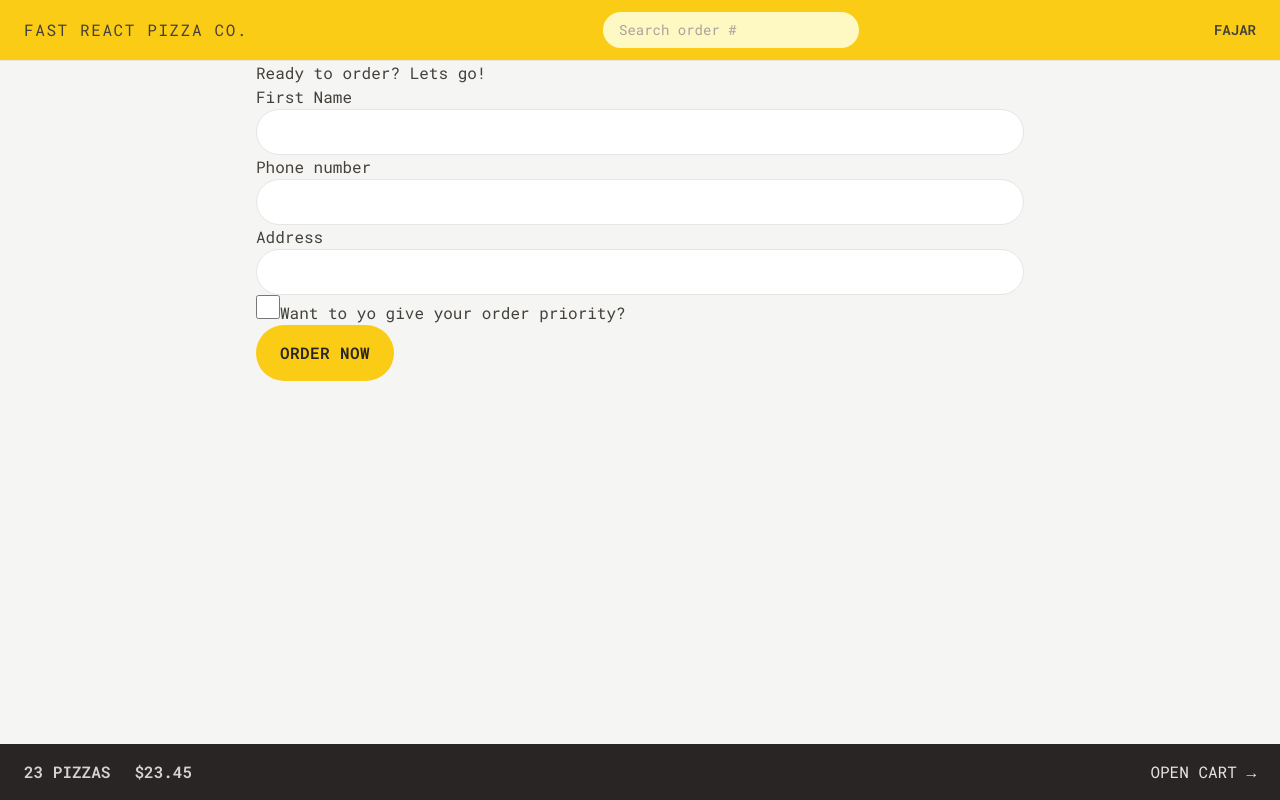
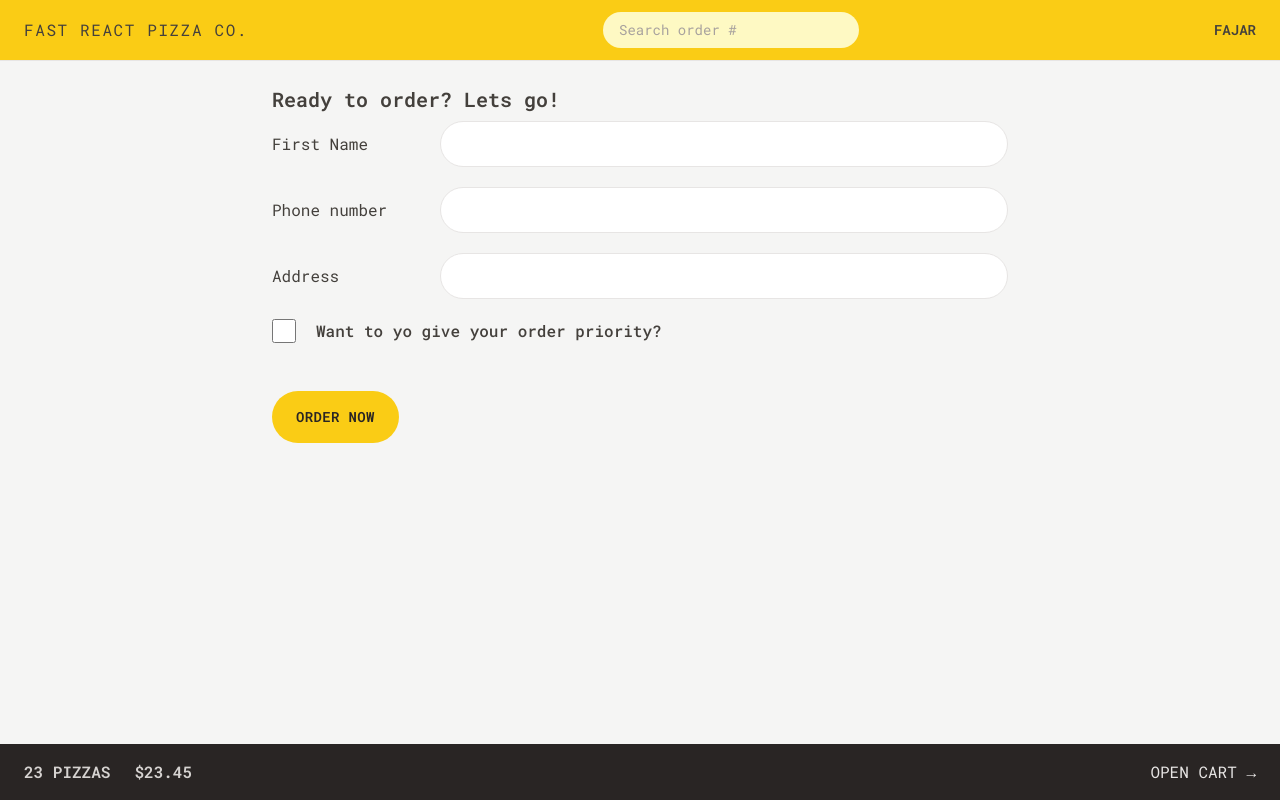
Before and after one commit to yurliansyahfajar/fast-react-pizza, a React (Vite) app: page /order/new in a window 1280 px wide. Built offline with nearby package versions, Linux system fonts and the light colour scheme.

Commit message:
styling cart

```diff
--- a/src/features/order/CreateOrder.jsx
+++ b/src/features/order/CreateOrder.jsx
@@ -43,31 +43,40 @@
   const cart = fakeCart;
   console.log(cart);
   return (
-    <div>
-      <h2>Ready to order? Lets go!</h2>
+    <div className="px-4 py-6">
+      <h2 className="mb-2 text-xl font-semibold">Ready to order? Lets go!</h2>
 
       <Form method="POST" action="/order/new">
-        <div>
-          <label>First Name</label>
-          <input className="input" type="text" name="customer" required />
+        <div className="mb-5 flex flex-col gap-2 sm:flex-row sm:items-center">
+          <label className="sm:basis-40">First Name</label>
+          <input className="input grow" type="text" name="customer" required />
         </div>
 
-        <div>
-          <label>Phone number</label>
-          <div>
-            <input className="input" type="tel" name="phone" required />
-            {formErrors?.phone && <p>{formErrors.phone}</p>}
+        <div className="mb-5 flex flex-col gap-2 sm:flex-row sm:items-center">
+          <label className="sm:basis-40">Phone number</label>
+          <div className="grow">
+            <input className="input w-full" type="tel" name="phone" required />
+            {formErrors?.phone && (
+              <p className="mt-2 rounded-md bg-red-100 p-2 text-xs text-red-700">
+                {formErrors.phone}
+              </p>
+            )}
           </div>
         </div>
 
-        <div>
-          <label>Address</label>
-          <div>
-            <input className="input" type="text" name="address" required />
+        <div className="mb-5 flex flex-col gap-2 sm:flex-row sm:items-center">
+          <label className="sm:basis-40">Address</label>
+          <div className="grow">
+            <input
+              className="input w-full"
+              type="text"
+              name="address"
+              required
+            />
           </div>
         </div>
 
-        <div>
+        <div className="mb-12 flex items-center gap-5">
           <input
             className="h-6 w-6 accent-yellow-400 focus:outline-none focus:ring focus:ring-yellow-400 focus:ring-offset-2"
             type="checkbox"
@@ -76,7 +85,9 @@
             // value={withPriority}
             // onChange={(e) => setWithPriority(e.target.checked)}
           />
-          <label htmlFor="priority">Want to yo give your order priority?</label>
+          <label className="font-medium" htmlFor="priority">
+            Want to yo give your order priority?
+          </label>
         </div>
 
         <input type="hidden" name="cart" value={JSON.stringify(cart)} />
--- a/src/index.css
+++ b/src/index.css
@@ -1,12 +1,10 @@
-
-
 @tailwind base;
 @tailwind components;
 @tailwind utilities;
 
 @layer components {
   .input {
-    @apply w-full rounded-full border border-stone-200 px-4 py-2 text-sm transition-all duration-300 placeholder:text-stone-400 focus:outline-none focus:ring focus:ring-yellow-400 md:px-6 md:py-3;
+    @apply rounded-full border border-stone-200 px-4 py-2 text-sm transition-all duration-300 placeholder:text-stone-400 focus:outline-none focus:ring focus:ring-yellow-400 md:px-6 md:py-3;
   }
 
   /* https://dev.to/afif/i-made-100-css-loaders-for-your-next-project-4eje */
--- a/src/ui/Button.jsx
+++ b/src/ui/Button.jsx
@@ -2,13 +2,13 @@
 
 function Button({ children, disabled, to, type }) {
   const base =
-    "focuse:bg-yellow-300 inline-block rounded-full bg-yellow-400 font-semibold uppercase tracking-wide text-stone-800 transition-colors duration-300 hover:bg-yellow-300 focus:outline-none focus:ring focus:ring-yellow-300 focus:ring-offset-2 disabled:cursor-not-allowed";
+    "focus:bg-yellow-300 text-sm inline-block rounded-full bg-yellow-400 font-semibold uppercase tracking-wide text-stone-800 transition-colors duration-300 hover:bg-yellow-300 focus:outline-none focus:ring focus:ring-yellow-300 focus:ring-offset-2 disabled:cursor-not-allowed";
 
   const styles = {
     primary: base + " md:px-6 md:py-4 px-4 py-3",
     small: base + " md:px-5 md:py-2.5 py-2 px-4 text-xs",
     secondary:
-      " focuse:bg-yellow-300 inline-block rounded-full border-2 md:px-6 md:py-3.5 px-4 py-2.5 font-semibold uppercase tracking-wide text-stone-400 transition-colors duration-300 hover:bg-stone-300 hover:text-stone-800 focus:text-stone-800 focus:outline-none focus:ring focus:ring-stone-200 focus:ring-offset-2 disabled:cursor-not-allowed",
+      "text-sm focuse:bg-yellow-300 inline-block rounded-full border-2 md:px-6 md:py-3.5 px-4 py-2.5 font-semibold uppercase tracking-wide text-stone-400 transition-colors duration-300 hover:bg-stone-300 hover:text-stone-800 focus:text-stone-800 focus:outline-none focus:ring focus:ring-stone-200 focus:ring-offset-2 disabled:cursor-not-allowed",
   };
 
   if (to)
```
Also changed, not shown: index.html (+5 -2 lines).
